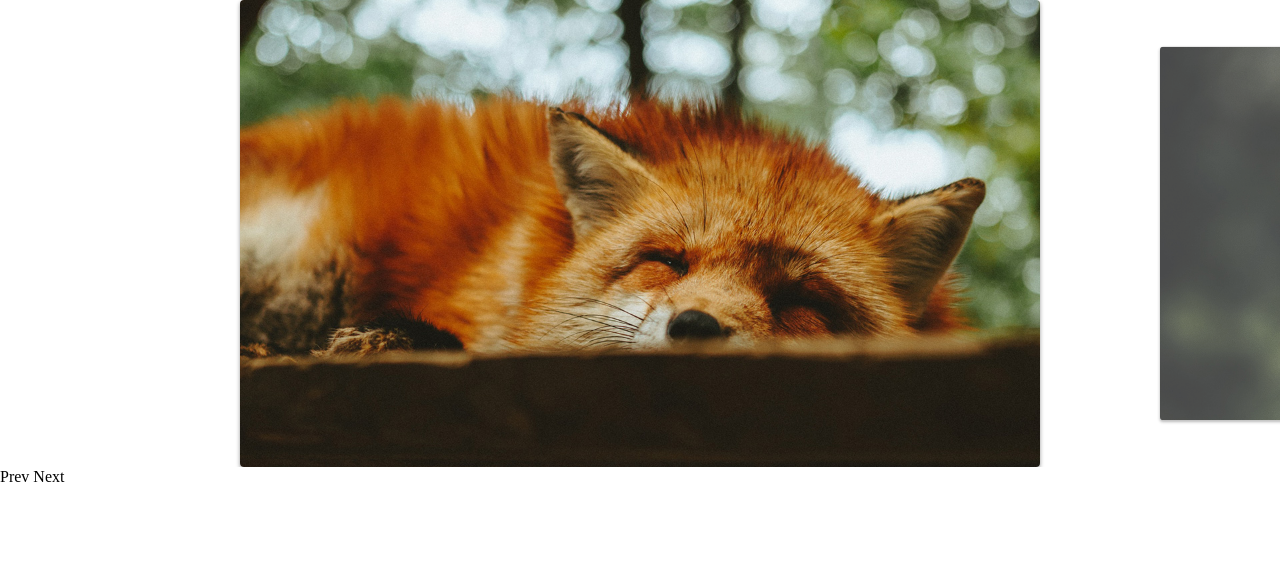
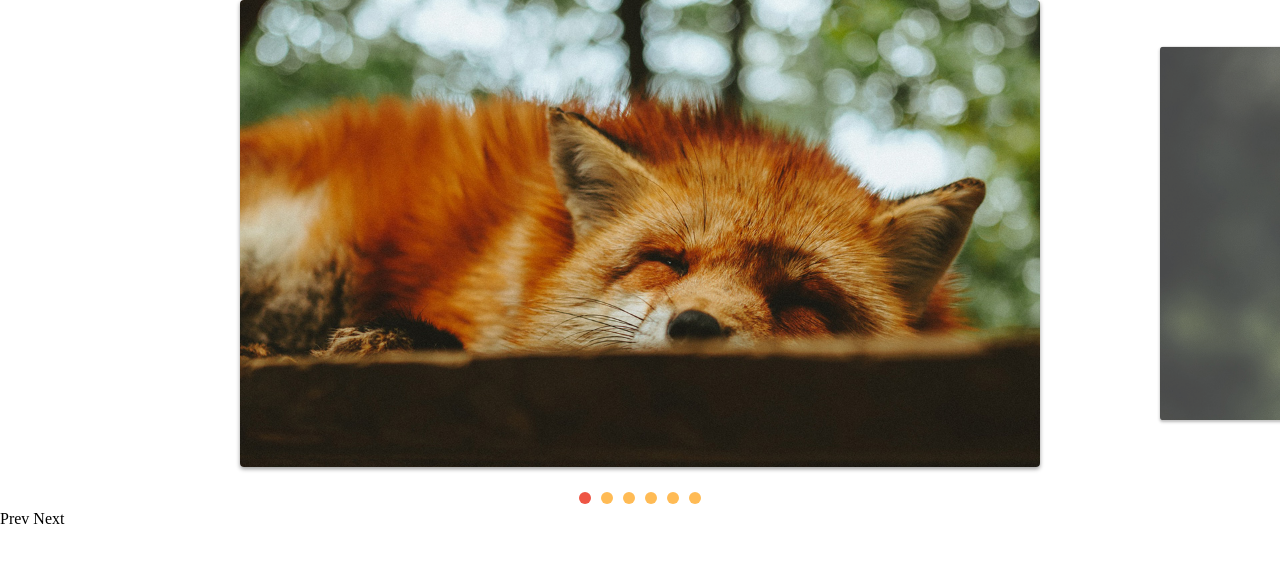
Before and after one commit to joaolucascript/slide, a plain HTML site: page index.html in a window 1280 px wide. Drawn offline with Linux system fonts and the light colour scheme.

Commit message:
criado paginacao dos slides

```diff
--- a/css/style.css
+++ b/css/style.css
@@ -34,3 +34,26 @@ img {
   opacity: 1;
   transform: scale(1);
 }
+
+[data-control='slide'] {
+  display: flex;
+  justify-content: center;
+  align-items: center;
+  margin-top: 20px;
+}
+
+[data-control='slide'] li a {
+  display: block;
+  width: 12px;
+  height: 12px;
+  background: #fb5;
+  border-radius: 50%;
+  overflow: hidden;
+  text-indent: -999px;
+  margin: 5px;
+}
+
+[data-control='slide'] li a:hover,
+[data-control='slide'] li.active a {
+  background: #e54;
+}
--- a/js/script.js
+++ b/js/script.js
@@ -4,3 +4,4 @@ const slide = new SlideNav('.slide', '.wrapper');
 slide.init();
 
 slide.addArrow('.prev', '.next');
+slide.addControl();
--- a/js/slide.js
+++ b/js/slide.js
@@ -6,8 +6,7 @@ export class Slide {
     this.wrapper = document.querySelector(wrapper);
     this.distance = { finalPosition: 0, startX: 0, movement: 0 };
     this.activeClass = 'active';
-    this.activePrevSlide = this.activePrevSlide.bind(this);
-    this.activeNextSlide = this.activeNextSlide.bind(this);
+    this.changeEvent = new Event('changeEvent');
   }
 
   transition(active) {
@@ -69,13 +68,6 @@ export class Slide {
     this.wrapper.addEventListener('touchend', this.onEnd);
   }
 
-  bindEvents() {
-    this.onStart = this.onStart.bind(this);
-    this.onMove = this.onMove.bind(this);
-    this.onEnd = this.onEnd.bind(this);
-    this.onResize = debounce(this.onResize.bind(this), 200);
-  }
-
   // Slide Navigation
 
   slidePosition(slide) {
@@ -95,7 +87,7 @@ export class Slide {
     this.index = {
       prev: index ? index - 1 : undefined,
       active: index,
-      next: index === last ? 0 : index + 1,
+      next: index === last ? undefined : index + 1,
     };
   }
 
@@ -105,6 +97,7 @@ export class Slide {
     this.slidesIndexNav(index);
     this.distance.finalPosition = activeSlide.position;
     this.changeActiveClass();
+    this.wrapper.dispatchEvent(this.changeEvent);
   }
 
   changeActiveClass() {
@@ -131,6 +124,15 @@ export class Slide {
     window.addEventListener('resize', this.onResize);
   }
 
+  bindEvents() {
+    this.onStart = this.onStart.bind(this);
+    this.onMove = this.onMove.bind(this);
+    this.onEnd = this.onEnd.bind(this);
+    this.activePrevSlide = this.activePrevSlide.bind(this);
+    this.activeNextSlide = this.activeNextSlide.bind(this);
+    this.onResize = debounce(this.onResize.bind(this), 200);
+  }
+
   init() {
     this.bindEvents();
     this.addSlideEvents();
@@ -143,6 +145,11 @@ export class Slide {
 }
 
 export class SlideNav extends Slide {
+  constructor(slide, wrapper) {
+    super(slide, wrapper);
+    this.bindControlEvents();
+  }
+
   addArrow(prev, next) {
     this.prevElement = document.querySelector(prev);
     this.nextElement = document.querySelector(next);
@@ -153,4 +160,41 @@ export class SlideNav extends Slide {
     this.prevElement.addEventListener('click', this.activePrevSlide);
     this.nextElement.addEventListener('click', this.activeNextSlide);
   }
+
+  createControl() {
+    const control = document.createElement('ul');
+    control.dataset.control = 'slide';
+
+    this.slideArray.forEach((item, index) => {
+      control.innerHTML += `<li><a href="#slide${index + 1}">${index + 1}</a></li>`;
+    });
+
+    this.wrapper.appendChild(control);
+    return control;
+  }
+
+  eventControl(item, index) {
+    item.addEventListener('click', (event) => {
+      event.preventDefault();
+      this.changeSlide(index);
+    });
+    this.wrapper.addEventListener('changeEvent', this.activeControlItem);
+  }
+
+  activeControlItem() {
+    this.controlArray.forEach((item) => item.classList.remove(this.activeClass));
+    this.controlArray[this.index.active].classList.add(this.activeClass);
+  }
+
+  addControl(customControl) {
+    this.control = document.querySelector(customControl) || this.createControl();
+    this.controlArray = [...this.control.children];
+    this.activeControlItem();
+    this.controlArray.forEach(this.eventControl);
+  }
+
+  bindControlEvents() {
+    this.eventControl = this.eventControl.bind(this);
+    this.activeControlItem = this.activeControlItem.bind(this);
+  }
 }
```
